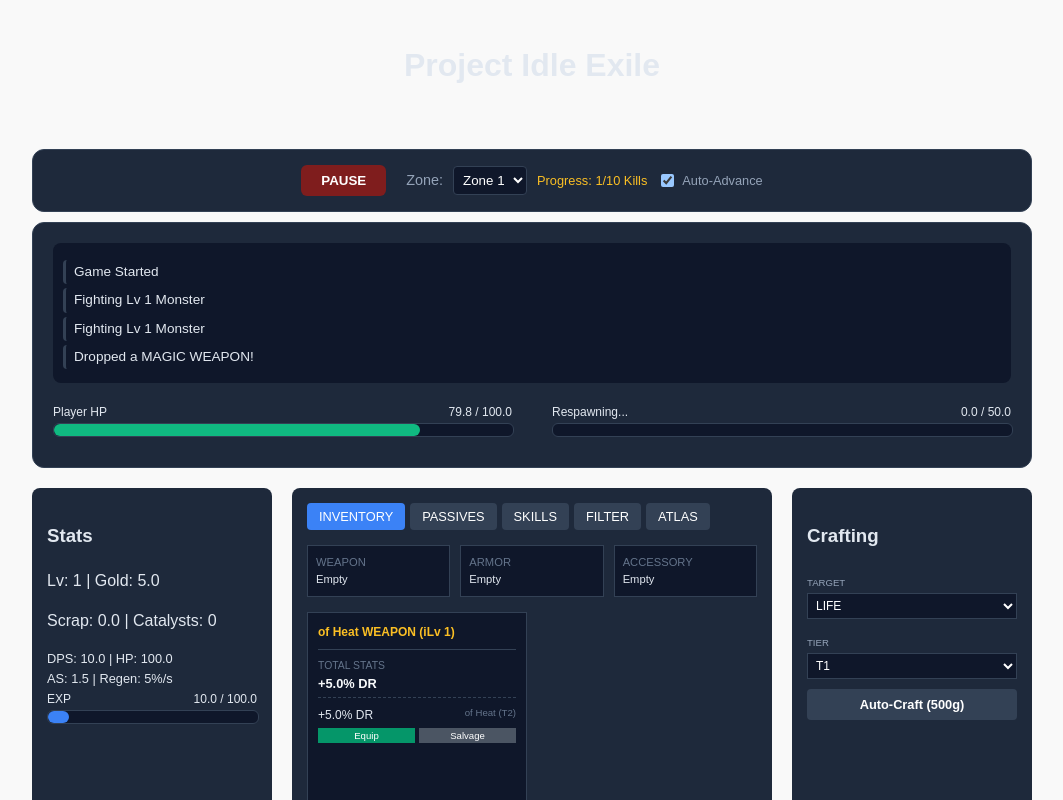
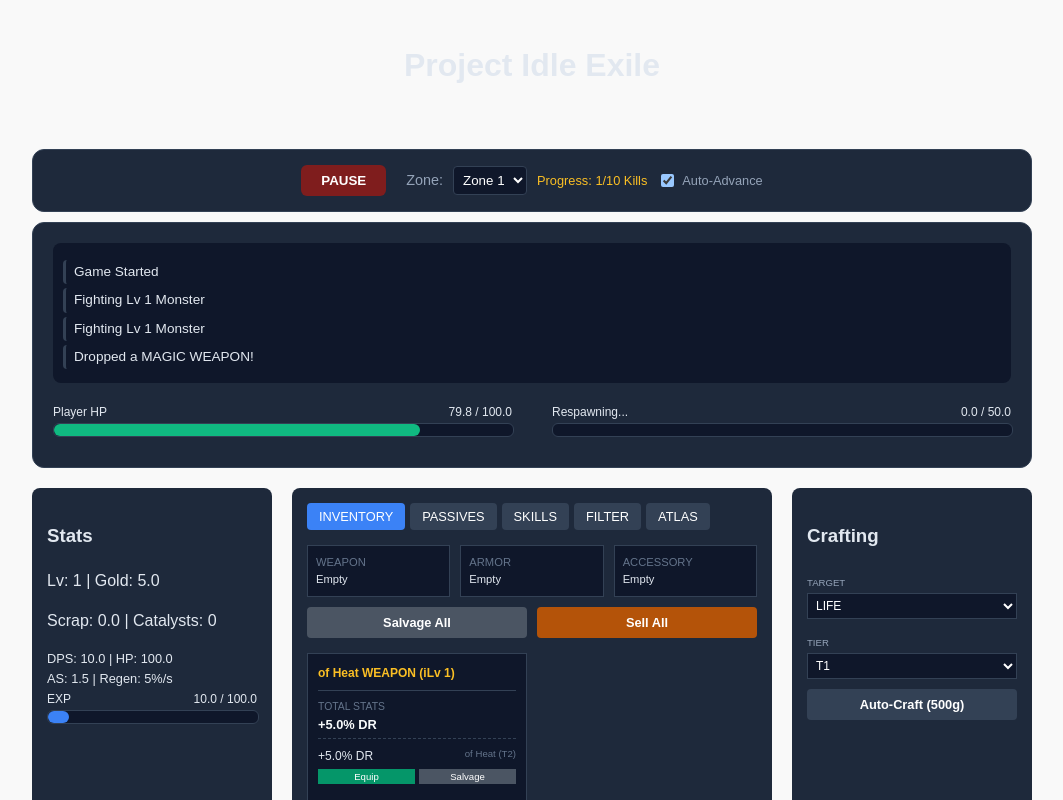
Before and after one commit to Hung-Liang/idle-exile, a React (Vite) app: page / in a window 1280 px wide. Shown: the top 800 px of the page, without its empty margins (108-1171 px from the left). Built offline with nearby package versions, Linux system fonts and the light colour scheme.

Commit message:
✨ feat(inventory): add salvage all and sell all batch actions
- Implement handleSalvageAll and handleSellAll logic
- Add batch action buttons to inventory UI
- Add summary logging for batch loot processing

```diff
--- a/src/components/IdleGame.tsx
+++ b/src/components/IdleGame.tsx
@@ -458,6 +458,20 @@ const IdleGame: React.FC = () => {
     setCurrentPlayerHP(p => Math.min(p, calculatePlayerStats(playerLevel).hp + calculateItemStats(Object.values({ ...equipment, [s]: null })).hp));
   };
   const handleSalvage = (itm: Item) => { setInventory(prev => prev.filter(x => x.id !== itm.id)); setCraftingScrap(p => p + itm.itemLevel * (itm.rarity === 'RARE' ? 5 : 2)); };
+  const handleSalvageAll = () => {
+    if (inventory.length === 0) return;
+    const totalScrap = inventory.reduce((sum, itm) => sum + itm.itemLevel * (itm.rarity === 'RARE' ? 5 : 2), 0);
+    setCraftingScrap(p => p + totalScrap);
+    setInventory([]);
+    addLog(`Salvaged all items for ${totalScrap} Scrap.`);
+  };
+  const handleSellAll = () => {
+    if (inventory.length === 0) return;
+    const totalGold = inventory.reduce((sum, itm) => sum + itm.itemLevel * (itm.rarity === 'RARE' ? 25 : 10), 0);
+    setGold(p => p + totalGold);
+    setInventory([]);
+    addLog(`Sold all items for ${formatLargeNumber(totalGold)} Gold.`);
+  };
   const handleAutoCraft = () => {
     let att = 0; let curG = gold; let ok = false; let res: Item | null = null;
     while (att < 1000 && curG >= 500) {
@@ -554,7 +568,7 @@ const IdleGame: React.FC = () => {
 
           {currentTab === 'INVENTORY' ? (
             <>
-              <div style={{ display: 'grid', gridTemplateColumns: 'repeat(3, 1fr)', gap: '10px', marginBottom: '15px' }}>{(['WEAPON', 'ARMOR', 'ACCESSORY'] as ItemSlot[]).map(s => {
+              <div style={{ display: 'grid', gridTemplateColumns: 'repeat(3, 1fr)', gap: '10px', marginBottom: '10px' }}>{(['WEAPON', 'ARMOR', 'ACCESSORY'] as ItemSlot[]).map(s => {
                 const itm = equipment[s];
                 return (
                   <div key={s} style={{ border: '1px solid #334155', padding: '8px', backgroundColor: '#0f172a', fontSize: '0.7rem' }}>
@@ -563,6 +577,10 @@ const IdleGame: React.FC = () => {
                   </div>
                 );
               })}</div>
+              <div style={{ display: 'flex', gap: '10px', marginBottom: '15px' }}>
+                <button onClick={handleSalvageAll} disabled={inventory.length === 0} style={{ flex: 1, padding: '8px', backgroundColor: inventory.length > 0 ? '#4b5563' : '#334155', color: 'white', border: 'none', borderRadius: '4px', cursor: 'pointer', fontWeight: 'bold', fontSize: '0.8rem' }}>Salvage All</button>
+                <button onClick={handleSellAll} disabled={inventory.length === 0} style={{ flex: 1, padding: '8px', backgroundColor: inventory.length > 0 ? '#b45309' : '#334155', color: 'white', border: 'none', borderRadius: '4px', cursor: 'pointer', fontWeight: 'bold', fontSize: '0.8rem' }}>Sell All</button>
+              </div>
               <div style={{ display: 'grid', gridTemplateColumns: '1fr 1fr', gap: '10px', height: '300px', overflowY: 'auto' }}>{inventory.map(item => (
                 <div key={item.id} style={{ border: '1px solid #334155', padding: '10px', backgroundColor: '#0f172a' }}>
                   <div style={{ color: '#fbbf24', fontSize: '0.75rem', fontWeight: 'bold' }}>{item.name} (iLv {item.itemLevel})</div>
```
